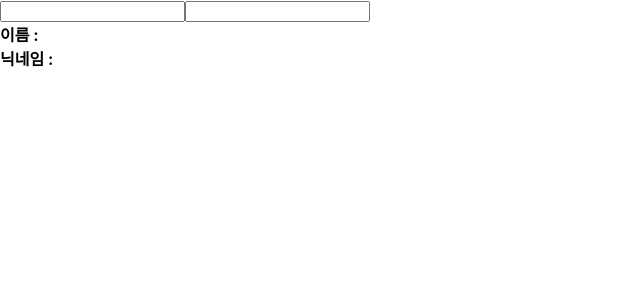
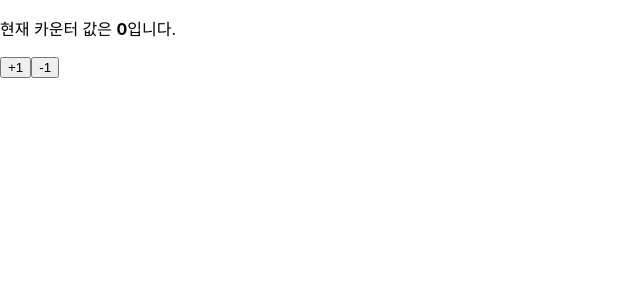
Before and after one commit to Yudain22/my-app, a React (Create React App) app: page / in a window 1280 px wide. Shown: the top 300 px of the page, without its empty margins (0-640 px from the left). Built offline with nearby package versions, Linux system fonts and the light colour scheme.

Commit message:
useReducer 예제

```diff
--- a/src/chapter07/Count.jsx
+++ b/src/chapter07/Count.jsx
@@ -1,4 +1,4 @@
-import React, {useEffect, useState, userState} from "react";
+import React, {useEffect, useReducer, useState, userState} from "react";
 
 // function Counter(props){
 //     var count = 0;
@@ -17,23 +17,34 @@ import React, {useEffect, useState, userState} from "react";
 //버튼 클릭 시 카운트 값을 증가시킬 수는 있지만,
 //재 렌더링이 일어나지 않아 새로운 count값이 화면에 표시되지 않음
 
+function reducer(state, action){
+    switch(action.type){
+        case 'INCREMENT' : return {value : state.value + 1};
+        case 'DECREMENT' : return {value : state.value - 1};
+        default: return state;
+    }
+}
 function Counter(props){
-    const [count, setCount] = useState(0);
+    const [state, dispatch]=useReducer(reducer,{value:0})
+    // const [count, setCount] = useState(0);
     //setCount,count를 useState 훅을 걸어줌
     //State는 환경에 따라변화하는 값, State 값이 바뀌면 재랜더링됨
 
     //componentDidMount, componentDidUpdate와 비슷하게 작동
-    useEffect(()=>{
-        //브라우저 API를 사용해서 document의 title을 업데이트합니다.
-        document.title = `총 ${count}번 클릭했습니다.`;
-    });
+    // useEffect(()=>{
+    //     //브라우저 API를 사용해서 document의 title을 업데이트합니다.
+    //     document.title = `총 ${count}번 클릭했습니다.`;
+    // });
 
     return ( //변수 각각에 대해 set 함수가 따로 존재
         <div>
-            <p>총 {count}번 클릭했습니다.</p>
-            <button onClick={ () => setCount(count + 1)}>
+            <p>현재 카운터 값은 <b>{state.value}</b>입니다.</p>
+            <button onClick={()=> dispatch({type : 'INCREMENT'})}>+1</button>
+            <button onClick={()=> dispatch({type : 'DECREMENT'})}>-1</button>
+            {/* <p>총 {count}번 클릭했습니다.</p> */}
+            {/* <button onClick={ () => setCount(count + 1)}>
                 클릭
-            </button>
+            </button> */}
         </div>
     );
 }
--- a/src/index.js
+++ b/src/index.js
@@ -20,7 +20,7 @@ const root = ReactDOM.createRoot(document.getElementById('root'));
 
 root.render(
   <React.StrictMode>
-      {/* <App /> */}
+      {/* <App />  */}
       {/* <Library />  */}
       {/* <StudentList />  */}
   {/* <ConfirmDialog/> */}
@@ -28,8 +28,8 @@ root.render(
   {/* <CommnetList/> */}
   {/* <BoardList/> */}
   {/* <NotificationList/> */}
-  {/* <Counter/> */}
-    <Info/>
+  <Counter/>
+    {/* <Info/> */}
   </React.StrictMode>
 );
 
```
